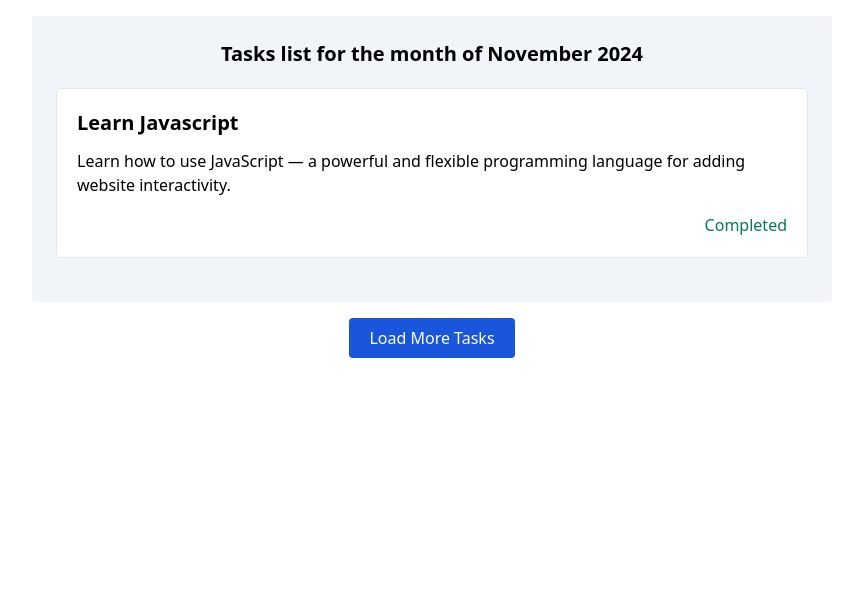
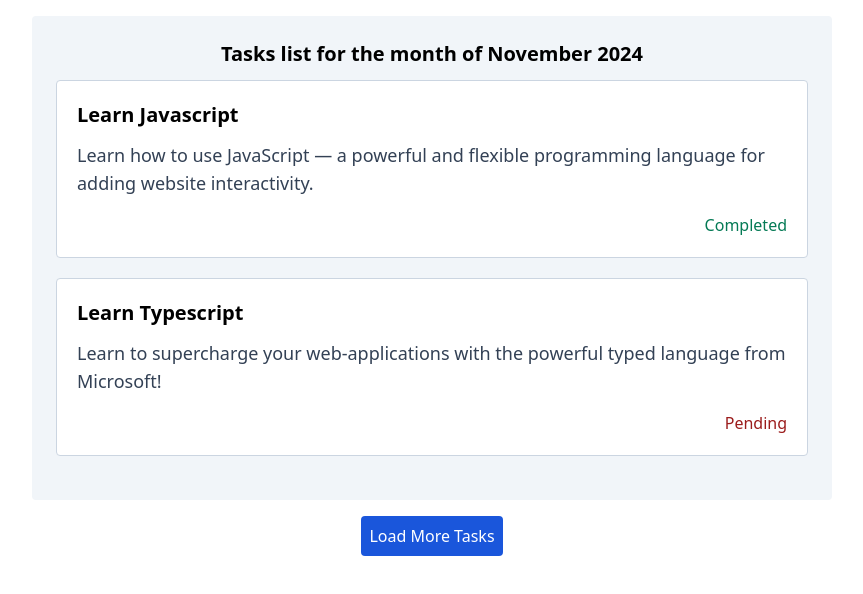
Before and after one commit to praveengupthanandipati/todo, a React (Vite) app: page / in a window 1280 px wide. Shown: the top 594 px of the page, without its empty margins (208-1071 px from the left). Built offline with nearby package versions, Linux system fonts and the light colour scheme.

Commit message:
commit files

```diff
--- a/src/App.jsx
+++ b/src/App.jsx
@@ -2,18 +2,18 @@ import React, { useState } from "react";
 import Tasks from "./Tasks"; //Import Tasks Component
 
 function App() {
-  const [visibleCount, setVisibleCount] = useState(1);
+  const [visibleCouht, setVisibleCount] = useState(2);
   const [noMoreTasks, setNoMoreTasks] = useState(false);
-  //Handle load more tasks for button
+
+  //Handle Load more tasks for button
   const handleMoreTasks = () => {
-    if (visibleCount < tasks.length) {
-      setVisibleCount(visibleCount + 1); //increasing visible task count by 1
-      setNoMoreTasks(false); //Reset "No More tasks" message
-    } else if (visibleCount >= tasks.length) {
+    if (visibleCouht < tasks.length) {
+      setVisibleCount(visibleCouht + 1); //increasing visible task count by 1
+      setNoMoreTasks(false);
+    } else if (visibleCouht >= tasks.length) {
       setNoMoreTasks(true);
     }
   };
-
   // Data list
   const tasks = [
     {
@@ -51,17 +51,15 @@ function App() {
     <div className="w[800px] mx-auto">
       <Tasks
         title="Tasks list for the month of November 2024"
-        tasksList={[...tasks].splice(0, visibleCount)}
+        tasksList={[...tasks].splice(0, visibleCouht)}
       />
 
       <div className="text-center">
         {noMoreTasks && (
-          <p className="py-4 text-red-700">
-            No More Tasks Available to Display
-          </p>
+          <p className="text-red-600">No More Tasks Available to Display</p>
         )}
         <button
-          className="bg-blue-700 text-white px-5 py-2 rounded"
+          className="p-2 bg-blue-700 text-white rounded"
           onClick={handleMoreTasks}
         >
           Load More Tasks
--- a/src/Task.jsx
+++ b/src/Task.jsx
@@ -1,15 +1,15 @@
 import React from "react";
 
 const Task = (props) => {
-  const { taskTitle, taskDescription, isCompleted } = props; // Desctruction props
+  const { taskTitle, taskDescription, isCompleted } = props; // Destructure Props
   return (
-    <div className="p-5 border mb-5 bg-white border-slate-200 rounded">
+    <div className="p-5 border mb-5 bg-white border-slate-300 rounded">
       <article className="pb-4">
         <h3 className="text-xl font-semibold pb-3">{taskTitle}</h3>
-        <p>{taskDescription}</p>
+        <p className="text-lg text-slate-700">{taskDescription}</p>
       </article>
       <p className="text-end">
-        <span className={`${isCompleted ? "text-green-600" : "text-red-700"}`}>
+        <span className={`${isCompleted ? "text-green-600" : "text-red-800"}`}>
           {isCompleted ? "Completed" : "Pending"}
         </span>
       </p>
--- a/src/Tasks.jsx
+++ b/src/Tasks.jsx
@@ -4,12 +4,11 @@ import Task from "./Task";
 const Tasks = (props) => {
   const { title, tasksList } = props; //Destructure Props
   return (
-    <div className="w-[800px] mx-auto my-4 p-6 rounded bg-slate-100">
-      <h1 className="text-center text-xl font-semibold text-black pb-5">
-        {title}
-      </h1>
+    <div className="w-[800px] my-4 mx-auto bg-slate-100 rounded p-6">
+      <h1 className="text-xl font-bold pb-3 text-center">{title}</h1>
       {tasksList.map((task, index) => (
-        <Task key={index}
+        <Task
+          key={index}
           taskTitle={task.taskTitle}
           taskDescription={task.taskDescription}
           isCompleted={task.isCompleted}
```
